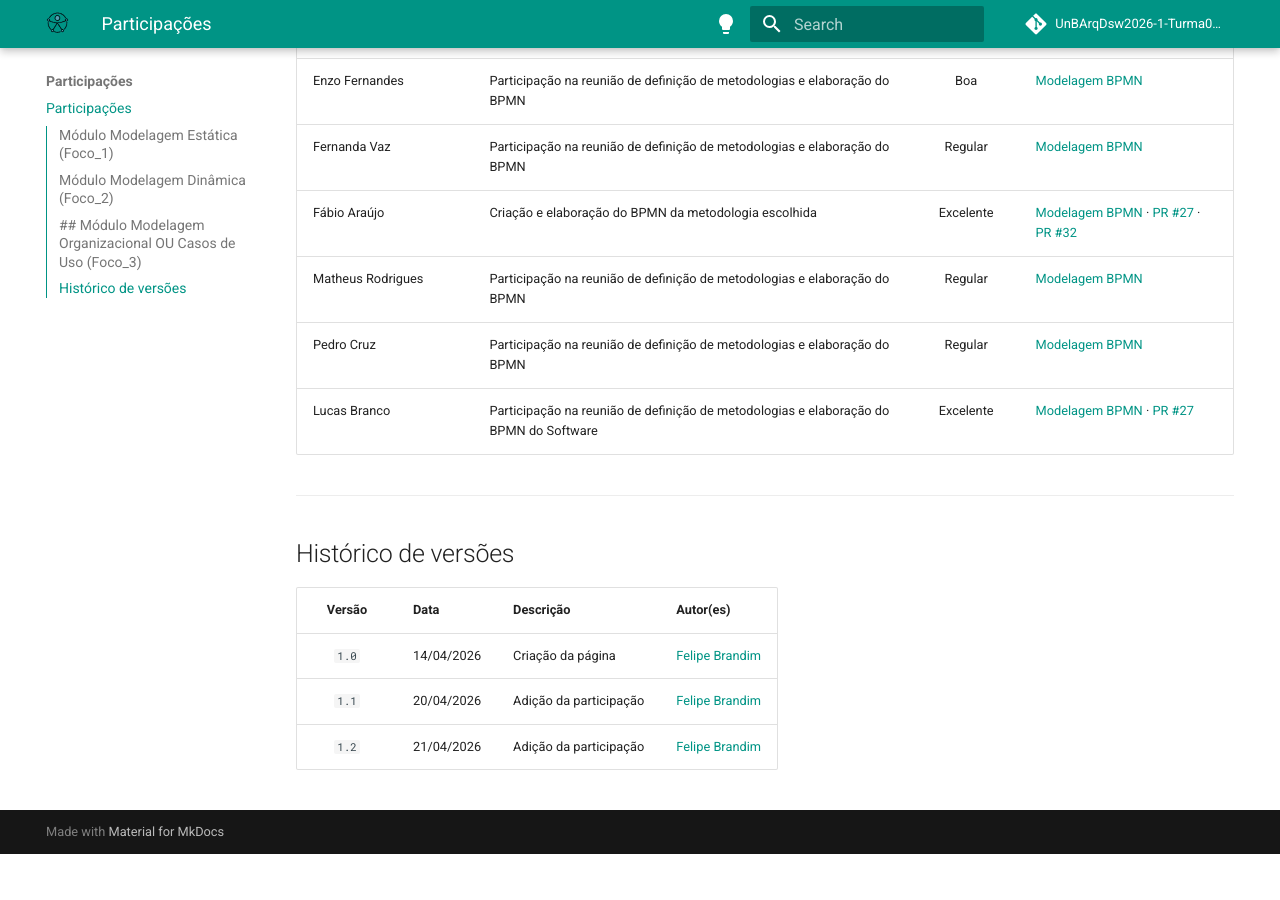
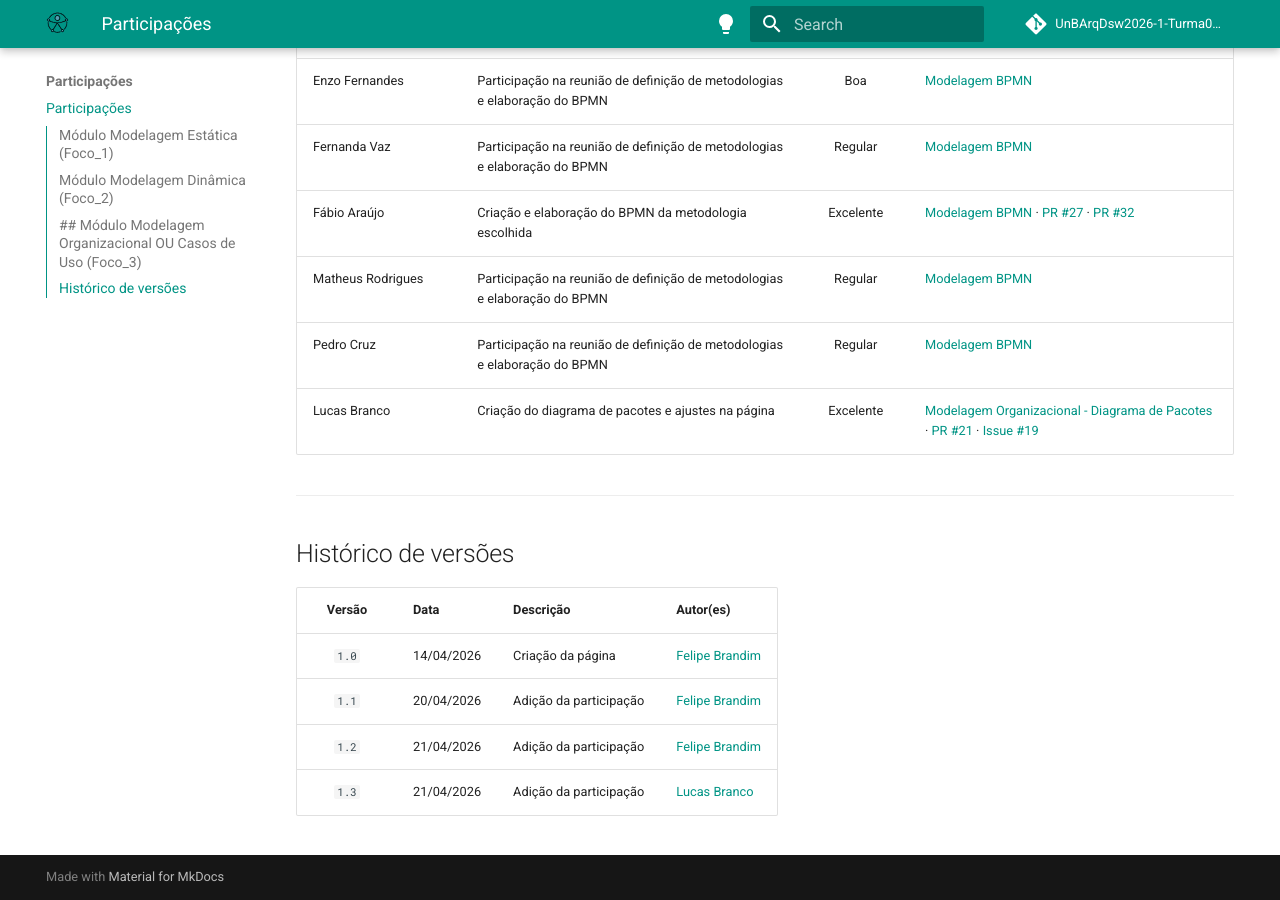
Before and after one commit to UnBArqDsw2026-1-Turma02/2026.01-T02_G4_AcessibilidadeJa_Entrega_02, an MkDocs documentation site: the page built from docs/Modelagem/2.4.ParticipacoesModelagem.md, in a window 1280 px wide and 900 px high, scrolled down 2363 px. Built offline with MkDocs 1.6.1 and Material for MkDocs 9.7.7, drawn with Linux system fonts in a browser that asks for light colours; comment, search, counter and statistics services are not loaded; before the commit the page ends 3217 px from its top, so only the background shows below that.

Commit message:
docs: revisão feita no diagrama de pacotes

```diff
--- a/docs/Modelagem/2.4.ParticipacoesModelagem.md
+++ b/docs/Modelagem/2.4.ParticipacoesModelagem.md
@@ -49,7 +49,7 @@ Toda a rastreabilidade do projeto está sendo feita por meio das Issues e Milest
 | Fábio Araújo                | Criação e elaboração do BPMN da metodologia escolhida                                 |   Excelente   | [Modelagem BPMN](https://unbarqdsw2026-1-turma02.github.io/2026.01-T02_G4_AcessibilidadeJa_Entrega_01/Base/1.3.ModelagemBPMN.html) · [PR #27](https://github.com/UnBArqDsw2026-1-Turma02/2026.01-T02_G4_AcessibilidadeJa_Entrega_01/pull/27) · [PR #32](https://github.com/UnBArqDsw2026-1-Turma02/2026.01-T02_G4_AcessibilidadeJa_Entrega_01/pull/32) |
 | Matheus Rodrigues           | Participação na reunião de definição de metodologias e elaboração do BPMN             |    Regular    | [Modelagem BPMN](https://unbarqdsw2026-1-turma02.github.io/2026.01-T02_G4_AcessibilidadeJa_Entrega_01/Base/1.3.ModelagemBPMN.html)                                                                                                                                                                                                                     |
 | Pedro Cruz                  | Participação na reunião de definição de metodologias e elaboração do BPMN             |    Regular    | [Modelagem BPMN](https://unbarqdsw2026-1-turma02.github.io/2026.01-T02_G4_AcessibilidadeJa_Entrega_01/Base/1.3.ModelagemBPMN.html)                                                                                                                                                                                                                     |
-| Lucas Branco                | Participação na reunião de definição de metodologias e elaboração do BPMN do Software |   Excelente   | [Modelagem BPMN](https://unbarqdsw2026-1-turma02.github.io/2026.01-T02_G4_AcessibilidadeJa_Entrega_01/Base/1.3.ModelagemBPMN.html) · [PR #27](https://github.com/UnBArqDsw2026-1-Turma02/2026.01-T02_G4_AcessibilidadeJa_Entrega_01/pull/27)                                                                                                           |
+| Lucas Branco                | Criação do diagrama de pacotes e ajustes na página |   Excelente   | [Modelagem Organizacional - Diagrama de Pacotes](https://unbarqdsw2026-1-turma02.github.io/2026.01-T02_G4_AcessibilidadeJa_Entrega_02/Modelagem/2.3.ModelagemOrganizacionalCasosDeUso.html) · [PR #21](https://github.com/UnBArqDsw2026-1-Turma02/2026.01-T02_G4_AcessibilidadeJa_Entrega_02/pull/21) · [Issue #19](https://github.com/UnBArqDsw2026-1-Turma02/2026.01-T02_G4_AcessibilidadeJa_Entrega_02/issues/19)                                                                                                           |
 
 ---
 
@@ -60,3 +60,4 @@ Toda a rastreabilidade do projeto está sendo feita por meio das Issues e Milest
 | `1.0`  | 14/04/2026 | Criação da página      | [Felipe Brandim](https://github.com/Felipe-Brandim) |
 | `1.1`  | 20/04/2026 | Adição da participação | [Felipe Brandim](https://github.com/Felipe-Brandim) |
 | `1.2`  | 21/04/2026 | Adição da participação | [Felipe Brandim](https://github.com/Felipe-Brandim) |
+| `1.3`  | 21/04/2026 | Adição da participação | [Lucas Branco](https://github.com/lucasbbranco) |
```
Also changed, not shown: docs/images/diagrama_pacotes1.svg.
